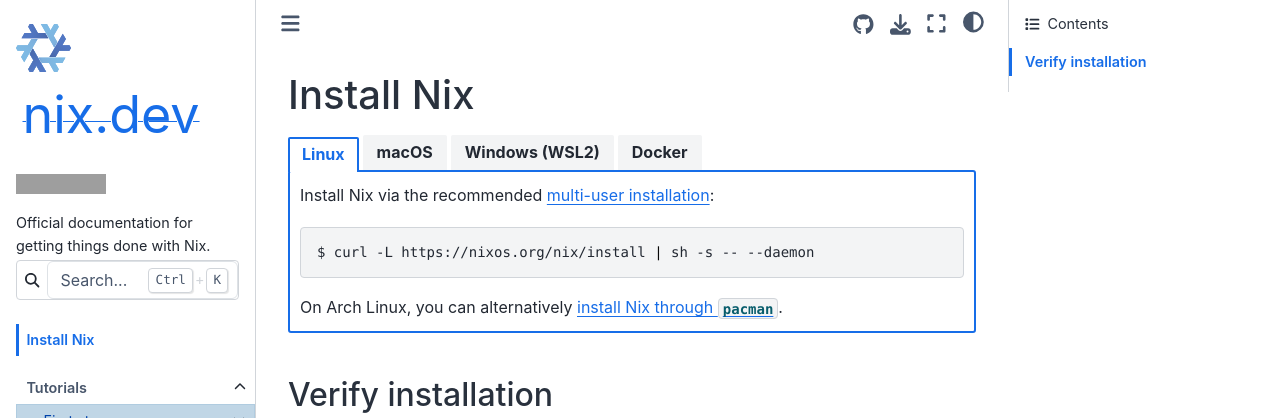
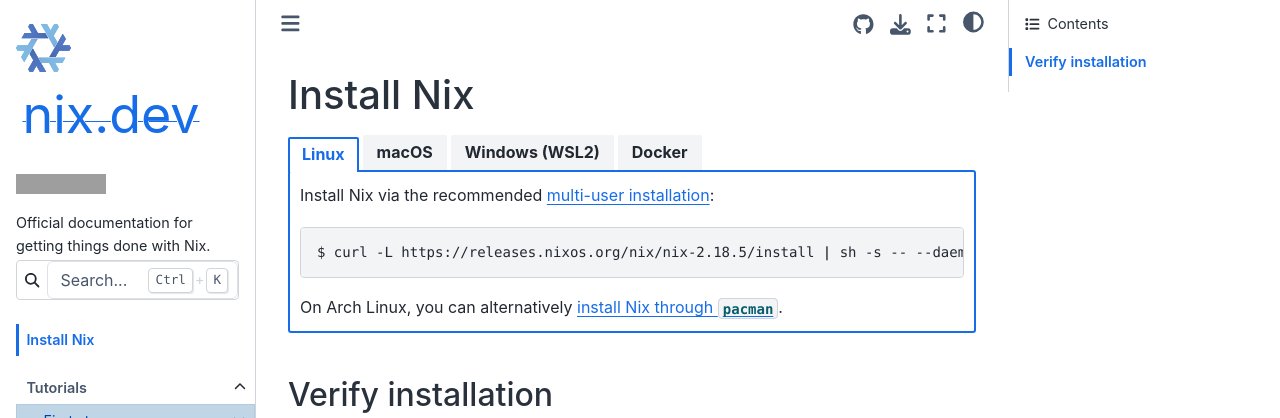
Before and after one commit to NixOS/nix.dev, a Sphinx documentation site: the page built from source/install-nix.md, in a window 1280 px wide, cut to the strip 0-418 px from the top of the page. Built offline with Sphinx 7.4.7 and the Sphinx Book theme 1.1.4, drawn with Linux system fonts in a browser that asks for light colours; some of the changed lines change nothing that is shown; grey boxes are pictures that could not be loaded.

Commit message:
hotfix nix install URL: set to 2.18.5

````diff
--- a/source/install-nix.md
+++ b/source/install-nix.md
@@ -9,7 +9,7 @@
 Install Nix via the recommended [multi-user installation]:
 
 ```shell-session
-$ curl -L https://nixos.org/nix/install | sh -s -- --daemon
+$ curl -L https://releases.nixos.org/nix/nix-2.18.5/install | sh -s -- --daemon
 ```
 
 On Arch Linux, you can alternatively [install Nix through `pacman`](https://wiki.archlinux.org/title/Nix#Installation).
@@ -21,7 +21,7 @@
 Install Nix via the recommended [multi-user installation]:
 
 ```shell-session
-$ curl -L https://nixos.org/nix/install | sh
+$ curl -L https://releases.nixos.org/nix/nix-2.18.5/install | sh
 ```
 
 ::::
@@ -31,13 +31,13 @@
 Install Nix via the recommended [single-user installation]:
 
 ```shell-session
-$ curl -L https://nixos.org/nix/install | sh -s -- --no-daemon
+$ curl -L https://releases.nixos.org/nix/nix-2.18.5/install | sh -s -- --no-daemon
 ```
 
 However, if you have [systemd support] enabled, install Nix via the recommended [multi-user installation]:
 
 ```shell-session
-$ curl -L https://nixos.org/nix/install | sh -s -- --daemon
+$ curl -L https://releases.nixos.org/nix/nix-2.18.5/install | sh -s -- --daemon
 ```
 
 [systemd support]: https://learn.microsoft.com/en-us/windows/wsl/wsl-config#systemd-support
````
